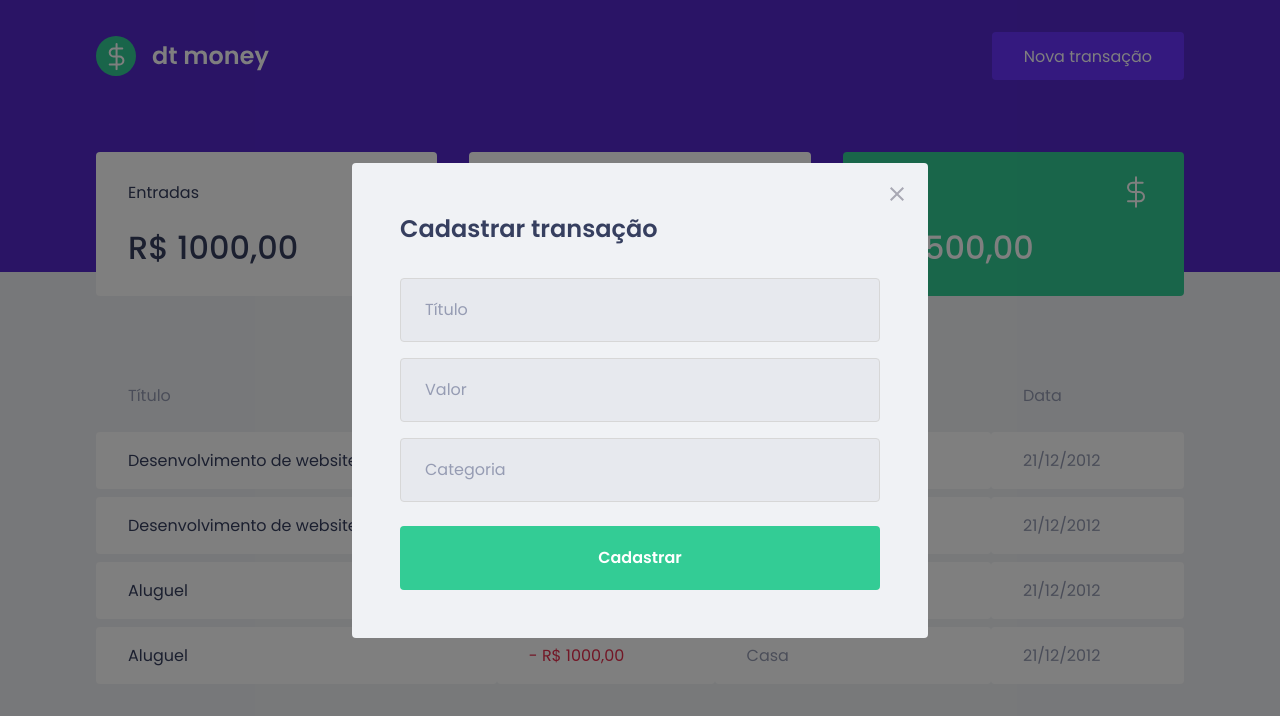
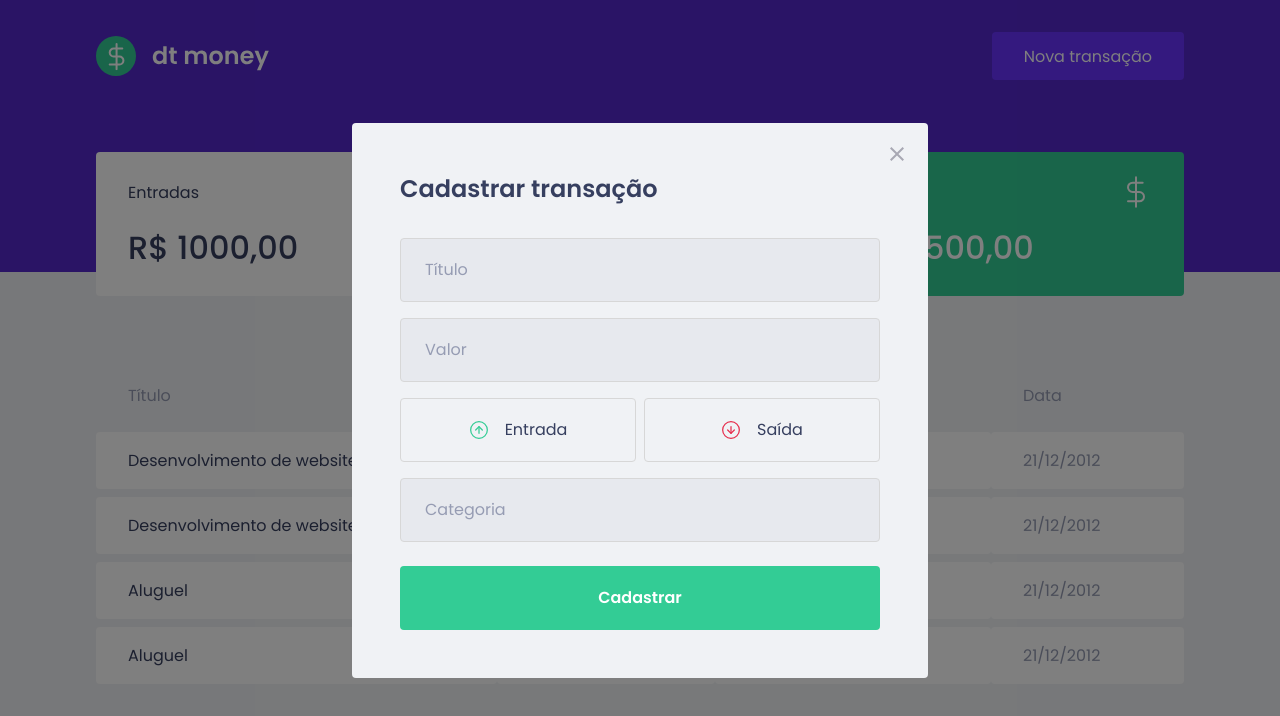
Before and after one commit to nelson-oak/irjs-dt-money, a React (Create React App) app: page / in a window 1280 px wide. Both pictures are taken after a click on the button "Nova transação". Shown: the top 716 px of the page. Built offline with nearby package versions, Linux system fonts and the light colour scheme; no server answers; what miragejs would draw is missing.

Commit message:
Aula 'Criando botões de Tipo' (C2-M1-SM4)

```diff
--- a/package.json
+++ b/package.json
@@ -7,6 +7,7 @@
   "dependencies": {
     "axios": "^0.21.1",
     "miragejs": "^0.1.41",
+    "polished": "^4.1.2",
     "react": "^17.0.2",
     "react-dom": "^17.0.2",
     "react-modal": "^3.13.1",
--- a/src/components/NewTransactionModal/index.tsx
+++ b/src/components/NewTransactionModal/index.tsx
@@ -1,6 +1,8 @@
 import Modal from "react-modal";
-import { Container } from "./styles";
+import { Container, TransactionTypeContainer } from "./styles";
 import closeImg from '../../assets/close.svg'
+import incomeImg from '../../assets/income.svg'
+import outcomeImg from '../../assets/outcome.svg'
 
 interface NewTransactionModalProps {
   isOpen: boolean
@@ -38,6 +40,22 @@
           placeholder="Valor"
         />
 
+        <TransactionTypeContainer>
+          <button
+            type="button"
+          >
+            <img src={incomeImg} alt="Entrada"/>
+            <span>Entrada</span>
+          </button>
+
+          <button
+            type="button"
+          >
+            <img src={outcomeImg} alt="Saída"/>
+            <span>Saída</span>
+          </button>
+        </TransactionTypeContainer>
+
         <input
           placeholder="Categoria"
         />
--- a/src/components/NewTransactionModal/styles.ts
+++ b/src/components/NewTransactionModal/styles.ts
@@ -1,4 +1,5 @@
 import styled from "styled-components";
+import { darken } from 'polished'
 
 export const Container = styled.form`
   h2 {
@@ -45,3 +46,38 @@
     }
   }
 `
+
+export const TransactionTypeContainer = styled.div`
+  margin: 1rem 0;
+  display: grid;
+  grid-template-columns: 1fr 1fr;
+  gap: 0.5rem;
+
+  button {
+    height: 4rem;
+    border: 1px solid #d7d7d7;
+    border-radius: 0.25rem;
+    background: transparent;
+    display: flex;
+    align-items: center;
+    justify-content: center;
+
+    img {
+      width: 20px;
+      height: 20px;
+    }
+
+    span {
+      display: inline-block;
+      margin-left: 1rem;
+      font-size: 1rem;
+      color: var(--text-title);
+    }
+
+    transition: border-color 0.2s;
+
+    &:hover {
+      border-color: ${darken(0.1, '#d7d7d7')};
+    }
+  }
+`
```
Also changed, not shown: 1 other file (tests, documents, lock files or other folders).
